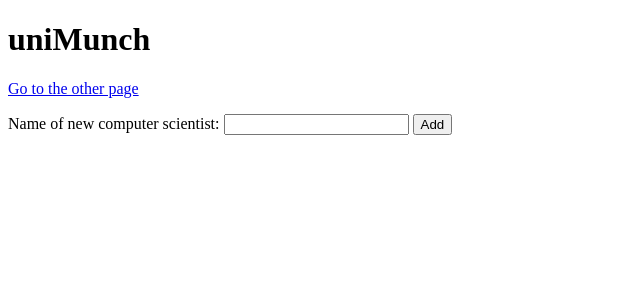
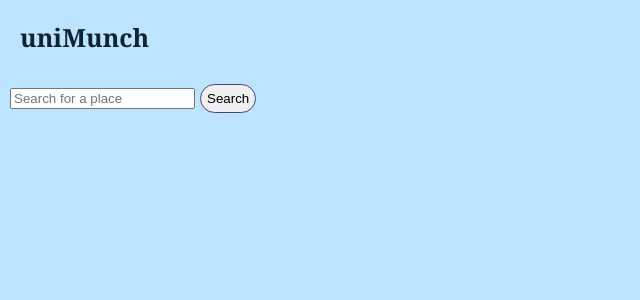
Before and after one commit to khadija-siddiqui/uniMunch, a Flask app: page / in a window 1280 px wide. Shown: the top 300 px of the page, without its empty margins (0-640 px from the left). Run offline with Flask 3, Linux system fonts and the light colour scheme; data comes from the database, SQL or seed files in the repository; parts of the project's set-up code (start-up, migrations or seed data) failed here and were passed over.

Commit message:
working on searchbar & font/color of overall webpg

```diff
--- a/static/styles.css
+++ b/static/styles.css
@@ -1,5 +1,32 @@
 body {
-    font-family: Verdana;
+    font-family:Georgia;
+    /*margin: 20px;*/
+    margin: 0;
+    padding:0;
+    background-color: rgb(189, 228, 255);
+}
+
+h1 {
     margin: 20px;
-    background-color: rgb(251, 204, 170);
+    font-size: 25px;
+    color: rgb(16, 35, 48);
 }
+.page-header {
+    /*background-color: #211f1f;*/
+    color: white;
+    padding: 10px;
+    text-align: center;
+}
+
+form {
+    display: flex;
+    align-items: center;
+}
+
+button.search-b {
+    padding: 6px;
+    cursor: pointer;
+    border-radius: 15px;
+    border: 1px solid rgb(69, 69, 121);
+    margin-left: 5px;
+}
--- a/templates/index.html
+++ b/templates/index.html
@@ -4,17 +4,21 @@
   <meta charset="UTF-8">
   <meta name="viewport" content="width=device-width, initial-scale=1.0">
   <title>uniMunch</title>
-  <link rel="stylessheet" href = "../static/styles.css">
+  <link rel="stylesheet" href = "../static/styles.css">
 </head>
 
 <body>
   <h1>uniMunch</h1>
+  <header class = "page-header">
+    <!--<p><a href="another">Go to the other page</a></p> takes you to the other html file-->
+    <form id="searchForm" action="another.html" method="GET">
+      <input type="text" id="searchInput" name="search_place" placeholder="Search for a place">
+      <button class = "search-b" type = "submit" value="Search">Search</button> <!--search button-->
+      <!--<input type="submit" value="search"></p>-->
+    </form>
 
-  <p><a href="another">Go to the other page</a></p>
+  </header>
 
-  <form method="POST" action="/add">
-    <p>Name of new computer scientist: <input type="text" name="name"> <input type="submit" value="Add"></p>
-  </form>
 
 </body>
 
```
